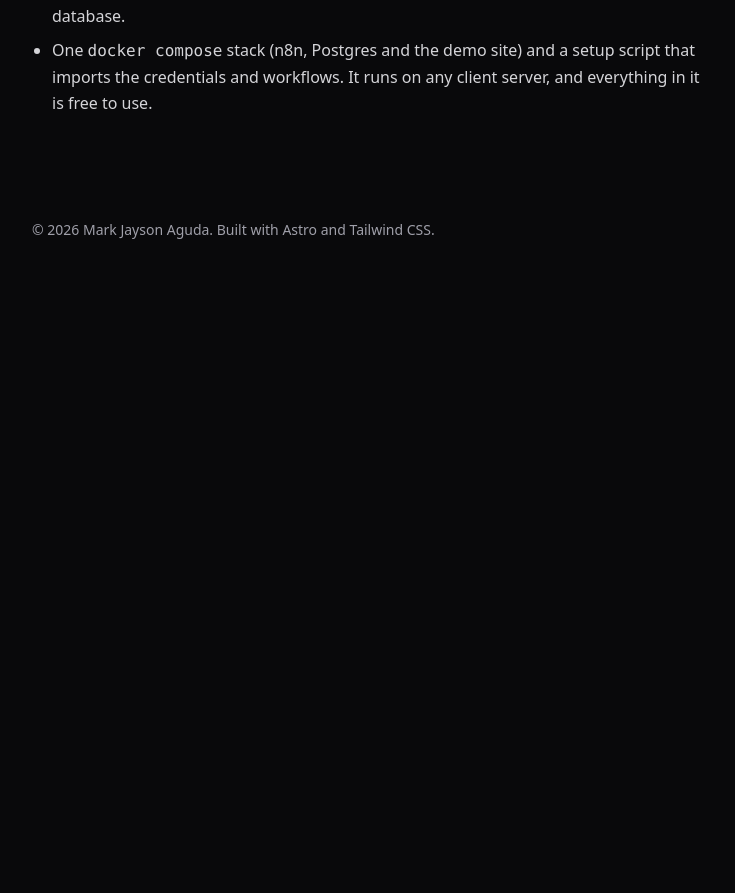
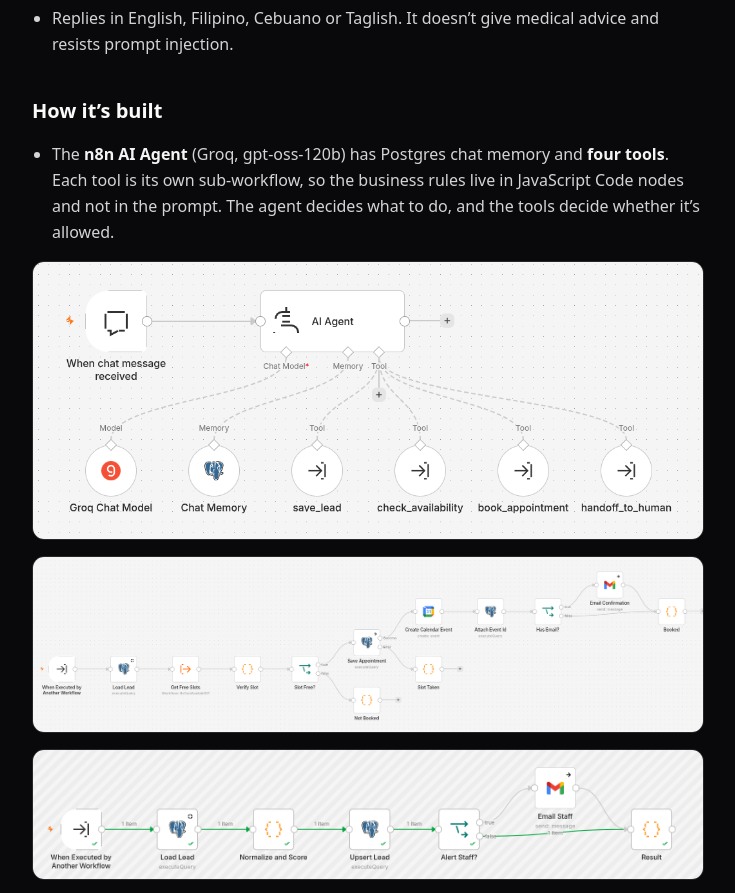
Before and after one commit to MJAguda/MJAguda.github.io, an Astro site: page /projects/n8n-lead-agent in a window 1280 px wide. Shown: the part 1494-2387 px from the top of the page, without its empty margins (184-919 px from the left). Before the commit the page ends 1774 px from the top, so only its background shows below. Built offline with nearby package versions, Linux system fonts and the light colour scheme; Astro itself is replaced by a stand-in of ours; no server answers.

Commit message:
n8n Lead Agent: add screenshots; wide images span the text column
Co-Authored-By: Claude Opus 5.5 <noreply@anthropic.com>

```diff
--- a/src/content/projects/n8n-lead-agent.md
+++ b/src/content/projects/n8n-lead-agent.md
@@ -9,6 +9,8 @@ links:
   - label: Source on GitHub
     href: https://github.com/MJAguda/n8n-lead-agent
 ---
+
+![The demo BrightSmile Dental website with the chat assistant, Bea, open in the corner](../../assets/n8n-lead-agent/clinic-site-chat-wide.png)
 
 Small businesses lose leads because website enquiries get answered hours later. This is the AI chat assistant I built in **n8n** to fix that, using a fictional dental clinic in Cebu as the client. It works as a 24/7 front desk: it answers questions, qualifies each visitor, books them into the real calendar, and hands the chat to a person when it should. I scoped it from recent Upwork job posts for n8n AI agents, so it covers what clients actually ask for: CRM and calendar tool calls, conversation memory, human handoff and follow-ups.
 
@@ -25,6 +27,13 @@ Small businesses lose leads because website enquiries get answered hours later.
 ## How it's built
 
 - The **n8n AI Agent** (Groq, gpt-oss-120b) has Postgres chat memory and **four tools**. Each tool is its own sub-workflow, so the business rules live in JavaScript Code nodes and not in the prompt. The agent decides what to do, and the tools decide whether it's allowed.
+
+![n8n canvas: the chat trigger feeds an AI Agent connected to a Groq model, Postgres chat memory and four tools: save_lead, check_availability, book_appointment and handoff_to_human](../../assets/n8n-lead-agent/agent-canvas-wide.png)
+
+![The book_appointment tool workflow: load the lead, get free slots, verify the slot, save the appointment (an error branch handles a slot taken at the same moment), create the Google Calendar event, store its ID and email a confirmation](../../assets/n8n-lead-agent/book-appointment-canvas-wide.png)
+
+![A successful run of the save_lead tool in n8n: load the lead, normalise and score it, upsert it into Postgres, then skip the staff alert because the lead isn't hot](../../assets/n8n-lead-agent/save-lead-run-wide.png)
+
 - **PostgreSQL** is the CRM: leads, appointments, handoffs and follow-ups, plus SQL views for the funnel (booking rate, handoff rate). A Postgres **exclusion constraint** makes double booking impossible, even if two patients pick the same slot at once.
 - **41 unit tests** (`node:test`) run the Code-node JavaScript straight from the exported workflow JSON, so the workflows stay the single source of truth. A Node **eval script** runs scripted conversations against the live agent and checks the results in the database.
 - One `docker compose` stack (n8n, Postgres and the demo site) and a setup script that imports the credentials and workflows. It runs on any client server, and everything in it is free to use.
--- a/src/styles/global.css
+++ b/src/styles/global.css
@@ -44,6 +44,8 @@
   /* Screenshots: a lone image is a featured shot; a paragraph of several becomes a gallery. */
   & img { @apply h-auto w-full max-w-xs rounded-xl border border-zinc-200 dark:border-zinc-800; }
   & p:has(> img + img) { @apply grid grid-cols-2 gap-3 sm:grid-cols-3; }
+  /* Desktop screenshots (file name ends in -wide) span the full text column. */
+  & img[src*="-wide."] { @apply max-w-full; }
 }
 
 /* Terminal cursor after the hero prompt. It blinks only when the visitor allows motion. */
```
Also changed, not shown: src/assets/n8n-lead-agent/agent-canvas-wide.png (added), src/assets/n8n-lead-agent/book-appointment-canvas-wide.png (added), src/assets/n8n-lead-agent/clinic-site-chat-wide.png (added), src/assets/n8n-lead-agent/save-lead-run-wide.png (added).
